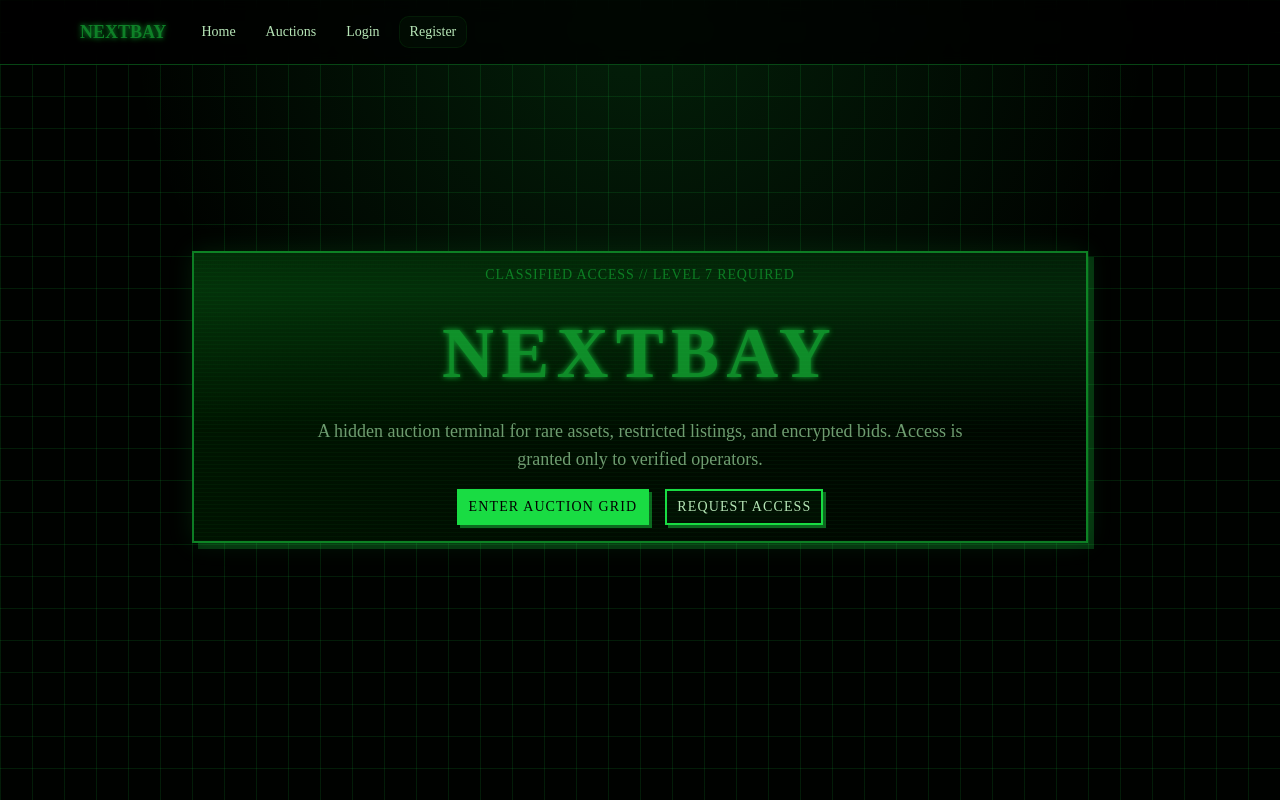
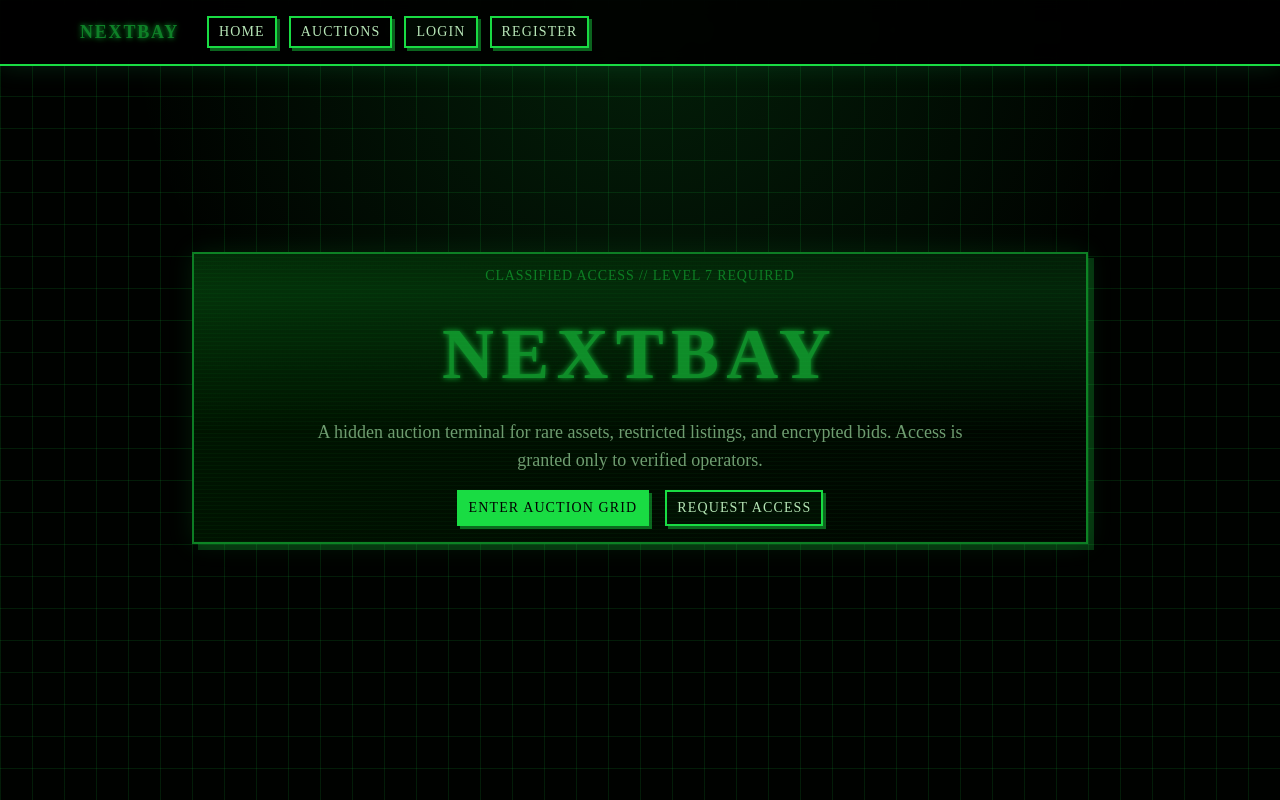
Before and after one commit to Austin7V/nextbay, a Next.js app: page / in a window 1280 px wide. Built offline with nearby package versions, Linux system fonts and the light colour scheme; no server answers.

Commit message:
feat: add pixel terminal navigation

```diff
--- a/app/layout.tsx
+++ b/app/layout.tsx
@@ -23,38 +23,42 @@ export default async function RootLayout({
   return (
     <html lang="en" className="dark">
       <body className="secret-grid min-h-screen bg-background text-foreground">
-        <header className="border-b border-primary/30 bg-black/80 backdrop-blur">
-          <nav className="mx-auto flex max-w-6xl flex-wrap items-center gap-2 px-4 py-4">
-            <span className="matrix-glow mr-4 font-mono text-lg font-bold text-primary">
+        <header className="border-b-2 border-primary bg-black/90 shadow-[0_0_24px_rgba(34,197,94,0.18)] backdrop-blur">
+          <nav className="mx-auto flex max-w-6xl flex-wrap items-center gap-3 px-4 py-4">
+            <span className="matrix-glow mr-4 font-mono text-lg font-black tracking-widest text-primary">
               NEXTBAY
             </span>
-            <Button asChild variant="ghost">
+            <Button asChild variant="ghost" className="pixel-button">
               <Link href="/">Home</Link>
             </Button>
 
-            <Button asChild variant="ghost">
+            <Button asChild variant="ghost" className="pixel-button">
               <Link href="/auctions">Auctions</Link>
             </Button>
 
             {loggedIn ? (
               <>
-                <Button asChild variant="ghost">
+                <Button asChild variant="ghost" className="pixel-button">
                   <Link href="/auctions/new">Create auction</Link>
                 </Button>
 
                 <form action={logoutAction} style={{ display: "inline" }}>
-                  <Button type="submit" variant="outline">
+                  <Button
+                    type="submit"
+                    variant="outline"
+                    className="pixel-button"
+                  >
                     Logout
                   </Button>
                 </form>
               </>
             ) : (
               <>
-                <Button asChild variant="ghost">
+                <Button asChild variant="outline" className="pixel-button">
                   <Link href="/login">Login</Link>
                 </Button>
 
-                <Button asChild variant="outline">
+                <Button asChild variant="outline" className="pixel-button">
                   <Link href="/register">Register</Link>
                 </Button>
               </>
```
